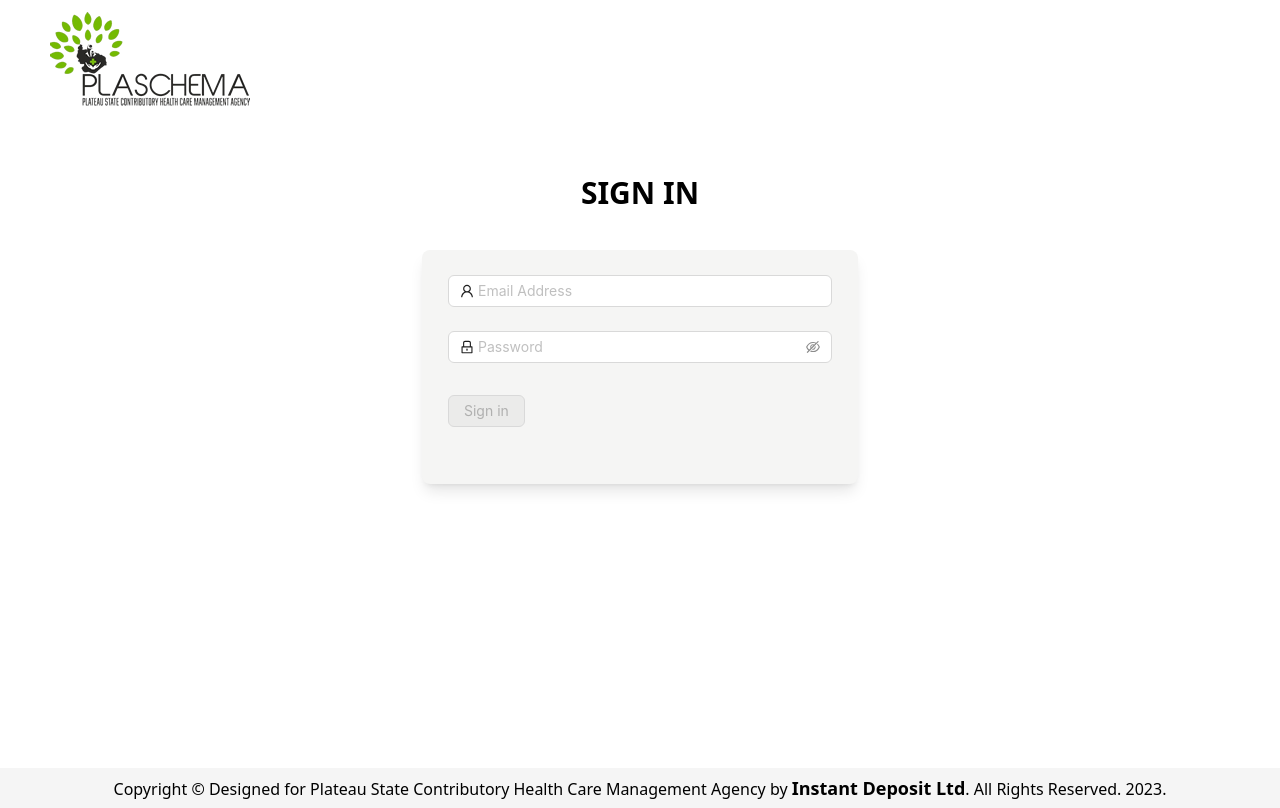
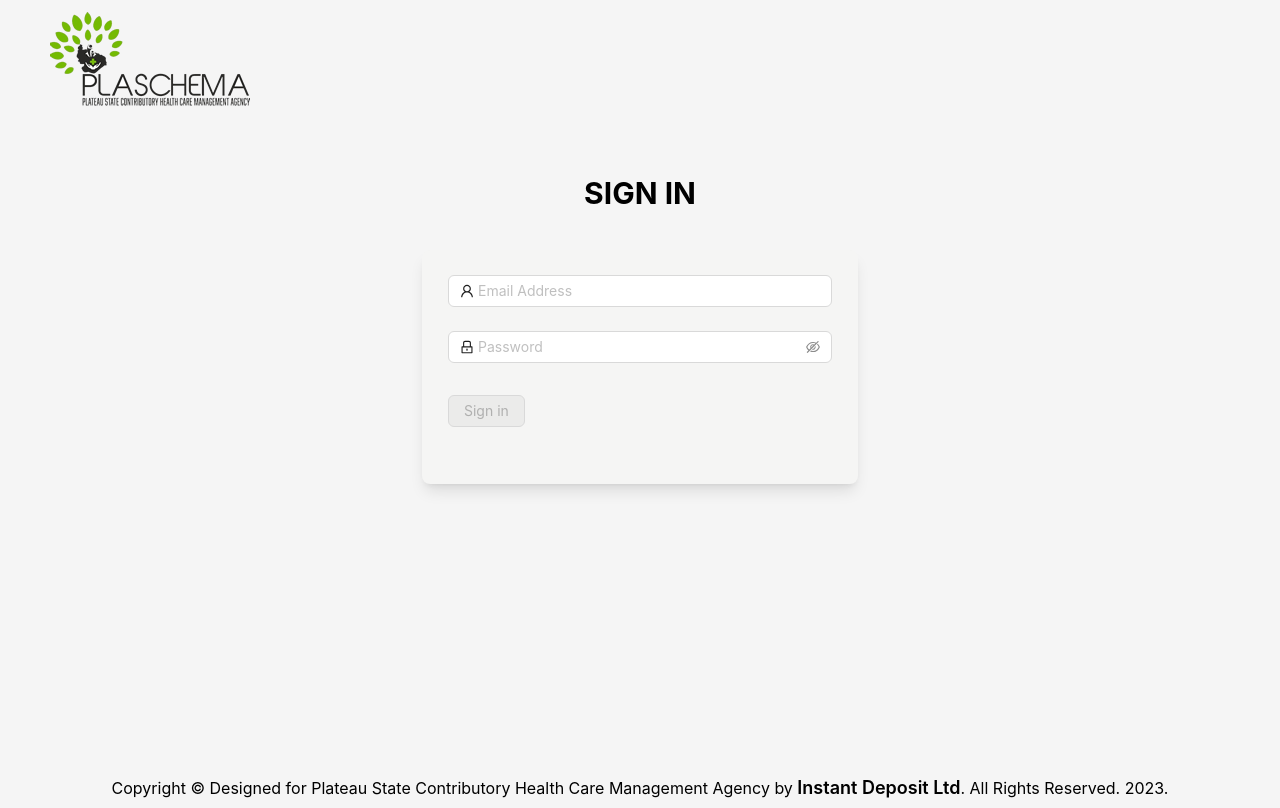
Before and after one commit to chinewueze/preenrolment-portal-v2, a React (Vite) app: page / in a window 1280 px wide. Built offline with nearby package versions, Linux system fonts and the light colour scheme.

Commit message:
Style: Update styling

```diff
--- a/src/index.css
+++ b/src/index.css
@@ -1,3 +1,20 @@
 @import 'tailwindcss/base';
 @import 'tailwindcss/components';
 @import 'tailwindcss/utilities';
+
+
+* {
+    box-sizing: border-box;
+    margin: 0;
+    padding:0;
+  }
+
+  body {
+    overflow: hidden;
+    background-color: whitesmoke;
+    font-family: "Poppins", -apple-system, BlinkMacSystemFont, "Segoe UI",
+      "Roboto", "Oxygen", "Ubuntu", "Cantarell", "Fira Sans", "Droid Sans",
+      "Helvetica Neue", sans-serif;
+    -webkit-font-smoothing: antialiased;
+    -moz-osx-font-smoothing: grayscale;
+  }
```
